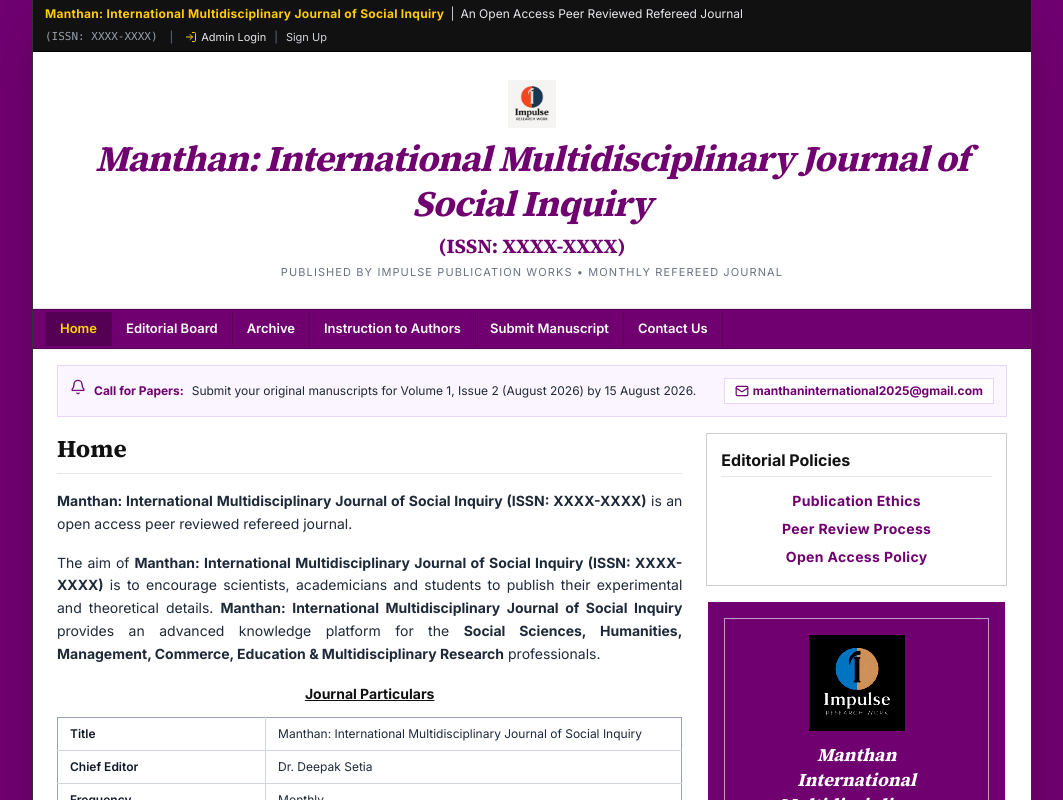
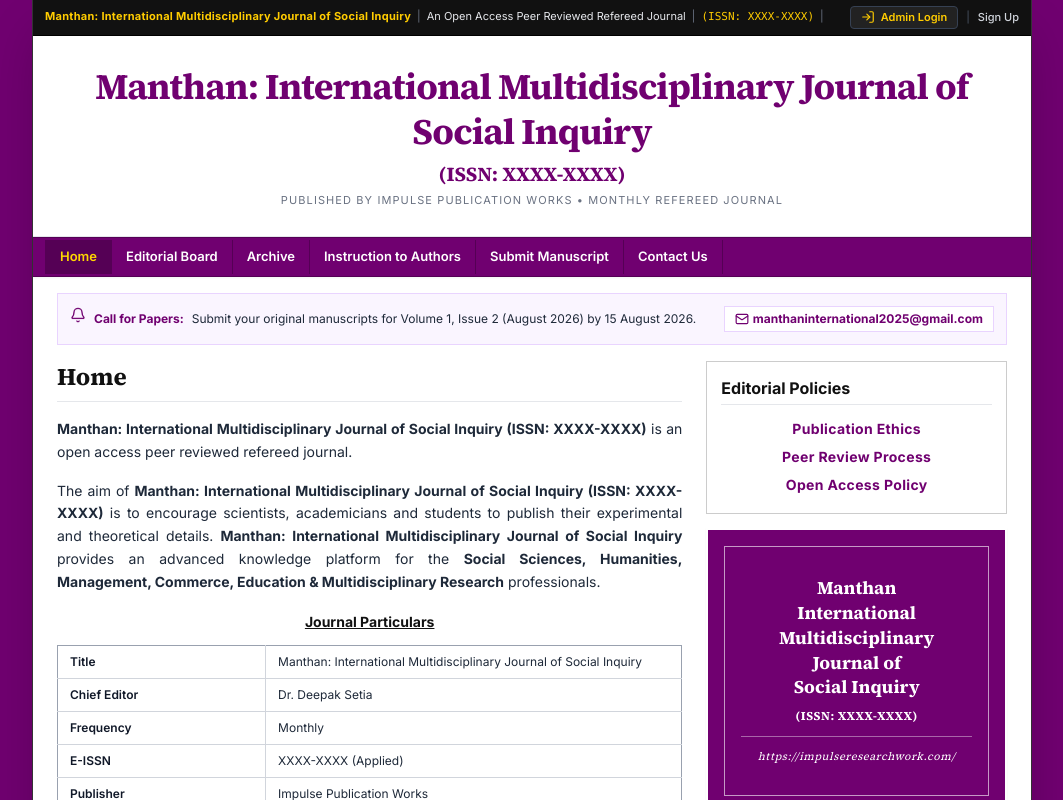
Before and after one commit to manthaninternational2025-maker/architect-web-main, a Next.js app: page / in a window 1280 px wide. Shown: the top 800 px of the page, without its empty margins (108-1171 px from the left). Built offline with nearby package versions, Linux system fonts and the light colour scheme.

Commit message:
Remove impulse logos from masthead and sidebar, set journal title to non-italic, align banner metadata, and right-align admin auth buttons

```diff
--- a/components/layout/Masthead.tsx
+++ b/components/layout/Masthead.tsx
@@ -9,16 +9,10 @@
     <div className="bg-white py-5 sm:py-7 px-4 text-center border-b border-gray-200">
       <Link href="/" className="inline-block group">
         <div className="flex flex-col items-center justify-center">
-          {/* eslint-disable-next-line @next/next/no-img-element */}
-          <img
-            src="/images/impulse-logo.png"
-            alt="Impulse Publication Works"
-            className="h-10 sm:h-12 w-auto object-contain mb-2"
-          />
-          <h1 className="text-2xl sm:text-3xl md:text-4xl font-editorial italic font-bold text-[#700070] tracking-tight leading-tight max-w-4xl">
+          <h1 className="text-2xl sm:text-3xl md:text-4xl font-editorial not-italic font-bold text-[#700070] tracking-tight leading-tight max-w-4xl">
             {companyInfo.journalTitle}
           </h1>
-          <p className="text-base sm:text-xl font-editorial font-bold text-[#700070] mt-1.5">
+          <p className="text-base sm:text-xl font-editorial not-italic font-bold text-[#700070] mt-1.5">
             (ISSN: {companyInfo.issn})
           </p>
           <p className="text-[11px] font-sans text-gray-500 uppercase tracking-widest mt-1">
--- a/components/layout/Sidebar.tsx
+++ b/components/layout/Sidebar.tsx
@@ -50,13 +50,7 @@
          ------------------------------------------------------------- */}
       <div className="bg-[#700070] border-2 border-white p-4 text-center text-white shadow-xs">
         <div className="border border-white/60 p-4 flex flex-col items-center justify-center min-h-[250px]">
-          {/* eslint-disable-next-line @next/next/no-img-element */}
-          <img
-            src="/images/impulse-logo.png"
-            alt="Impulse Publication Works"
-            className="w-24 h-auto object-contain mx-auto mb-3 invert brightness-200"
-          />
-          <h3 className="font-editorial italic font-bold text-lg leading-snug">
+          <h3 className="font-editorial not-italic font-bold text-lg leading-snug">
             Manthan<br />
             International<br />
             Multidisciplinary<br />
--- a/components/layout/TopUtilityBar.tsx
+++ b/components/layout/TopUtilityBar.tsx
@@ -4,44 +4,46 @@
 import Link from "next/link";
 import { companyInfo } from "@/data/companyInfo";
 import { useAdminAuth } from "@/context/AdminAuthContext";
-import { ShieldCheck, LogIn, LogOut, UserCheck } from "lucide-react";
+import { LogIn, LogOut, UserCheck } from "lucide-react";
 
 export function TopUtilityBar() {
   const { isAuthenticated, adminUser, openAuthModal, logout } = useAdminAuth();
 
   return (
-    <aside aria-label="Journal Top Banner" className="bg-[#111111] text-white text-xs border-b border-black">
-      <div className="w-full px-3 py-1.5 flex flex-wrap items-center justify-between gap-2">
-        <div className="flex items-center flex-wrap gap-1.5 text-[11px] sm:text-xs">
+    <aside aria-label="Journal Top Banner" className="bg-[#111111] text-white border-b border-black">
+      <div className="w-full px-3 py-1.5 flex flex-wrap items-center justify-between gap-x-3 gap-y-1.5">
+        {/* Left Side: Journal Title, Tagline, ISSN (Cleanly Aligned) */}
+        <div className="flex items-center flex-wrap gap-1.5 text-[10.5px] sm:text-[11px] text-gray-300 font-sans leading-tight">
           <span className="font-bold text-[#FFCC00] tracking-wide">
             {companyInfo.journalTitle}
           </span>
-          <span className="text-gray-300 hidden md:inline">|</span>
+          <span className="text-gray-500">|</span>
           <span className="text-gray-200">
-            {companyInfo.tagline}
+            An Open Access Peer Reviewed Refereed Journal
           </span>
+          <span className="text-gray-500">|</span>
+          <span className="text-[#FFCC00] font-mono font-medium">
+            (ISSN: {companyInfo.issn})
+          </span>
+          <span className="text-gray-500">|</span>
         </div>
 
-        <div className="flex items-center gap-3 text-[11px] font-sans">
-          <span className="text-gray-400 font-mono hidden sm:inline">
-            (ISSN: {companyInfo.issn})
-          </span>
-          <span className="text-gray-500 hidden sm:inline">|</span>
-
+        {/* Right Side: Admin Authentication Buttons (Strictly Right Aligned) */}
+        <div className="flex items-center gap-2 text-[11px] font-sans ml-auto shrink-0">
           {isAuthenticated ? (
-            <div className="flex items-center gap-2.5">
+            <div className="flex items-center gap-2">
               <Link
                 href="/admin"
-                className="flex items-center gap-1 text-[#FFCC00] hover:underline font-semibold"
+                className="flex items-center gap-1.5 text-[#FFCC00] hover:text-white bg-[#222222] hover:bg-[#333333] border border-[#FFCC00]/50 px-2.5 py-0.5 rounded text-[11px] font-semibold transition-colors"
               >
-                <UserCheck className="w-3.5 h-3.5" />
+                <UserCheck className="w-3.5 h-3.5 text-[#FFCC00]" />
                 <span>Admin Panel ({adminUser?.username || "admin"})</span>
               </Link>
               <span className="text-gray-600">|</span>
               <button
                 type="button"
                 onClick={logout}
-                className="flex items-center gap-1 text-gray-300 hover:text-red-400 transition-colors cursor-pointer"
+                className="flex items-center gap-1 text-gray-300 hover:text-rose-400 text-[11px] transition-colors cursor-pointer"
                 title="Logout from Admin Panel"
               >
                 <LogOut className="w-3 h-3" />
@@ -53,16 +55,16 @@
               <button
                 type="button"
                 onClick={() => openAuthModal("login")}
-                className="flex items-center gap-1 text-gray-200 hover:text-[#FFCC00] transition-colors cursor-pointer"
+                className="flex items-center gap-1.5 text-[#FFCC00] hover:text-white bg-[#222222] hover:bg-[#333333] border border-gray-700 hover:border-[#FFCC00] px-2.5 py-0.5 rounded text-[11px] font-semibold transition-colors cursor-pointer"
               >
-                <LogIn className="w-3 h-3 text-[#FFCC00]" />
+                <LogIn className="w-3.5 h-3.5 text-[#FFCC00]" />
                 <span>Admin Login</span>
               </button>
-              <span className="text-gray-500">|</span>
+              <span className="text-gray-600">|</span>
               <button
                 type="button"
                 onClick={() => openAuthModal("signup")}
-                className="text-gray-300 hover:text-[#FFCC00] transition-colors cursor-pointer"
+                className="text-gray-300 hover:text-[#FFCC00] text-[11px] font-medium transition-colors cursor-pointer"
               >
                 Sign Up
               </button>
```
